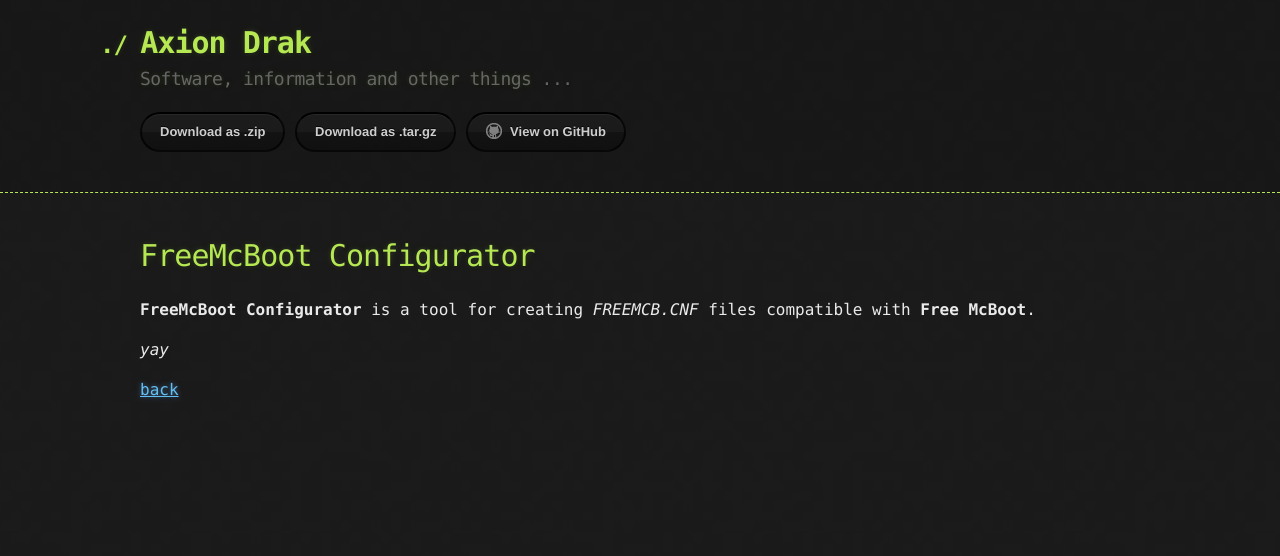
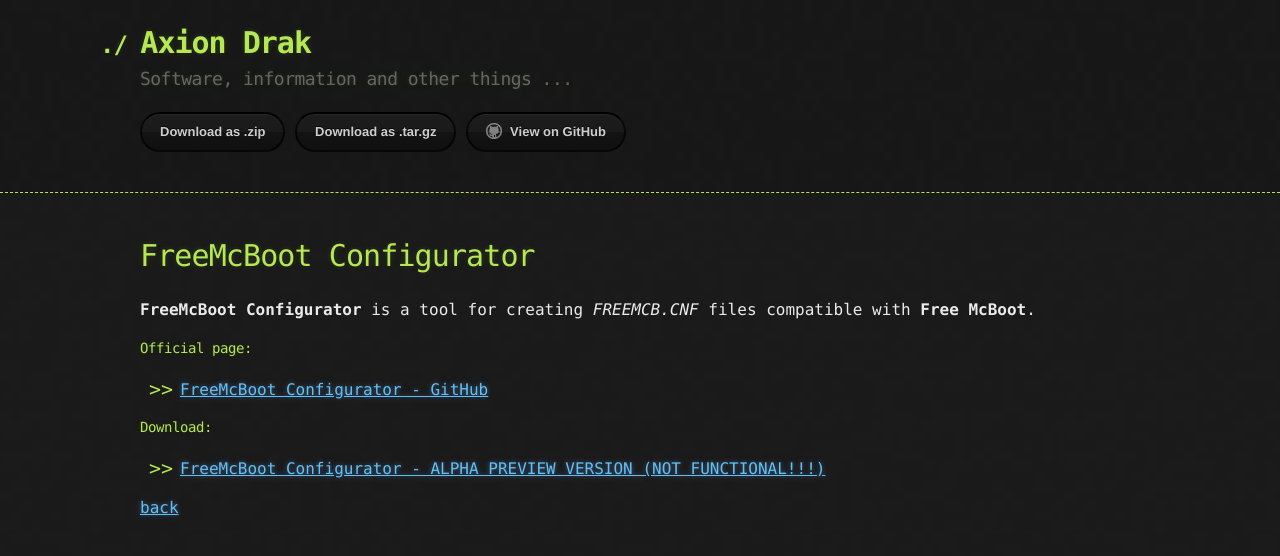
Before and after one commit to AxionDrak/axiondrak.github.io, a Jekyll site: the page built from free-mcb.md, in a window 1280 px wide. Shown: the top 556 px of the page. Built offline with Jekyll 4.4.1, drawn with Linux system fonts in a browser that asks for light colours; our own code applies the rules of GitHub Pages for plain Markdown files.

Commit message:
Update free-mcb.md

```diff
--- a/free-mcb.md
+++ b/free-mcb.md
@@ -6,6 +6,12 @@ layout: default
 
 **FreeMcBoot Configurator** is a tool for creating _FREEMCB.CNF_ files compatible with **Free McBoot**.
 
-_yay_
+#### Official page:
+
+* [FreeMcBoot Configurator - GitHub](https://github.com/AxionDrak/FreeMCBootConfigurator)
+
+#### Download:
+
+* [FreeMcBoot Configurator - ALPHA PREVIEW VERSION (NOT FUNCTIONAL!!!)](https://github.com/AxionDrak/FreeMCBootConfigurator/releases/tag/0.0.1.0)
 
 [back](./)
```
